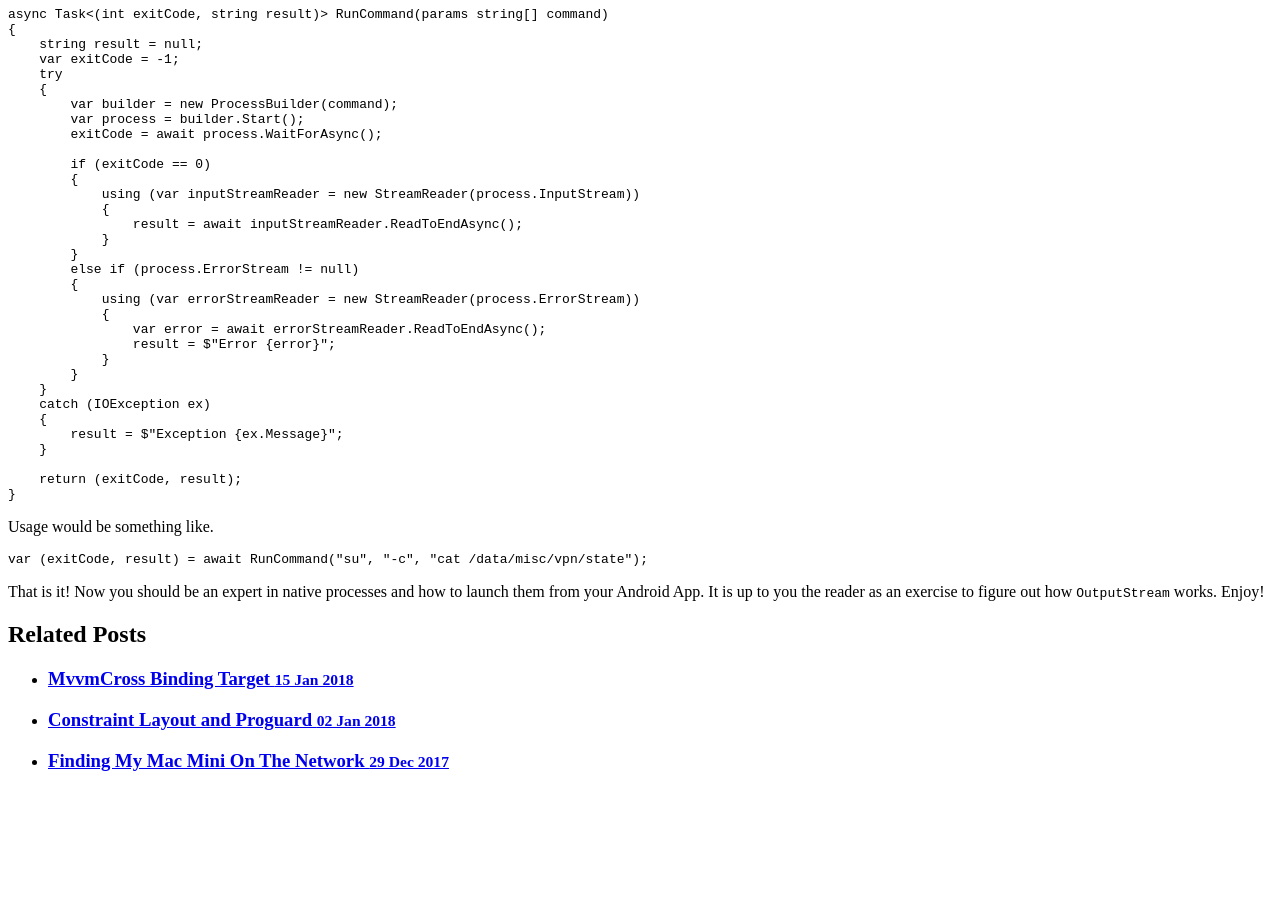
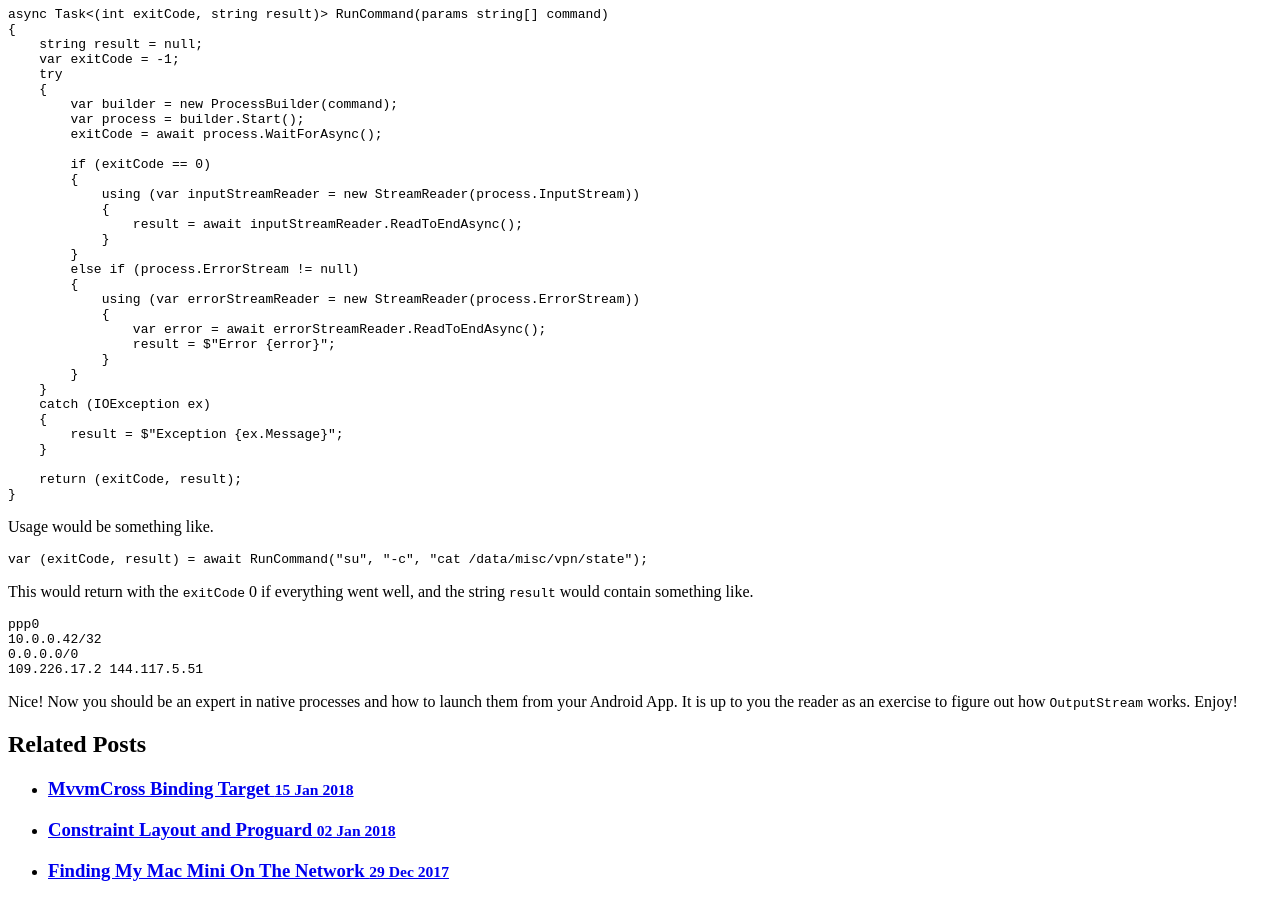
Before and after one commit to Cheesebaron/cheesebaron.github.io, a Jekyll site: the page built from _posts/2018-07-02-xamarin-and-java-processes.md, in a window 1280 px wide and 900 px high, scrolled down 2601 px. Built offline with Jekyll 4.4.1, drawn with Linux system fonts in a browser that asks for light colours; nearby versions of some CDN libraries; before the commit the page ends 3391 px from its top, so only the background shows below that.

Commit message:
Add sample output

````diff
--- a/_posts/2018-07-02-xamarin-and-java-processes.md
+++ b/_posts/2018-07-02-xamarin-and-java-processes.md
@@ -135,7 +135,16 @@ Usage would be something like.
 var (exitCode, result) = await RunCommand("su", "-c", "cat /data/misc/vpn/state");
 ```
 
-That is it! Now you should be an expert in native processes and how to launch them from your Android App. It is up to you the reader as an exercise to figure out how `OutputStream` works. Enjoy!
+This would return with the `exitCode` 0 if everything went well, and the string `result` would contain something like.
+
+```
+ppp0
+10.0.0.42/32
+0.0.0.0/0
+109.226.17.2 144.117.5.51
+```
+
+Nice! Now you should be an expert in native processes and how to launch them from your Android App. It is up to you the reader as an exercise to figure out how `OutputStream` works. Enjoy!
 
 [los]: https://lineageos.org/ "LineageOS Android Distribution web site"
 [lossu]: https://download.lineageos.org/extras "LineageOS Extras Downloads"
````
